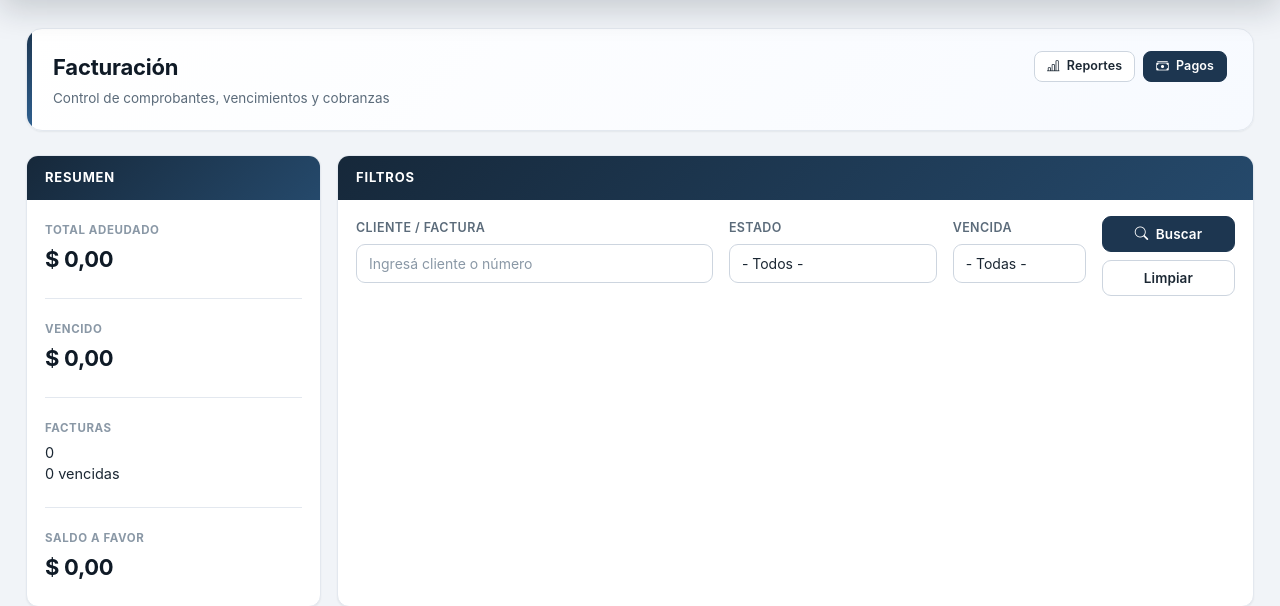
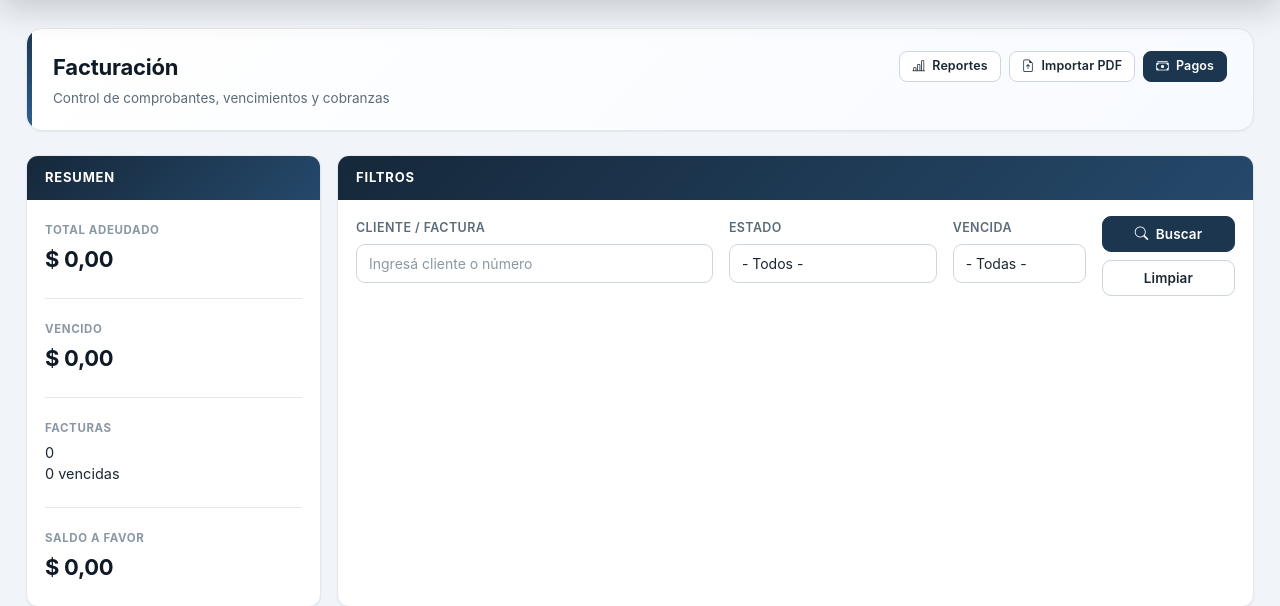
Before and after one commit to Fabiohernang/control-viajes-fusionado-ccc, a Flask app: page /facturas in a window 1280 px wide. Shown: the part 179-785 px from the top of the page. Run offline with Flask 3, Linux system fonts and the light colour scheme; the visitor is signed in with stand-in values (Sample User, id 1); data that the repository does not hold is empty.

Commit message:
Update facturas.html

```diff
--- a/templates/facturas.html
+++ b/templates/facturas.html
@@ -11,6 +11,9 @@
   <div class="module-header-actions">
     <a class="btn btn-sm btn-outline-secondary" href="{{ url_for('reportes') }}">
       <i class="bi bi-bar-chart-line me-1"></i> Reportes
+    </a>
+    <a class="btn btn-sm btn-outline-secondary" href="{{ url_for('importar_factura_pdf') }}">
+      <i class="bi bi-file-earmark-arrow-up me-1"></i> Importar PDF
     </a>
     <a class="btn btn-sm btn-primary" href="{{ url_for('pagos') }}">
       <i class="bi bi-cash-stack me-1"></i> Pagos
```
